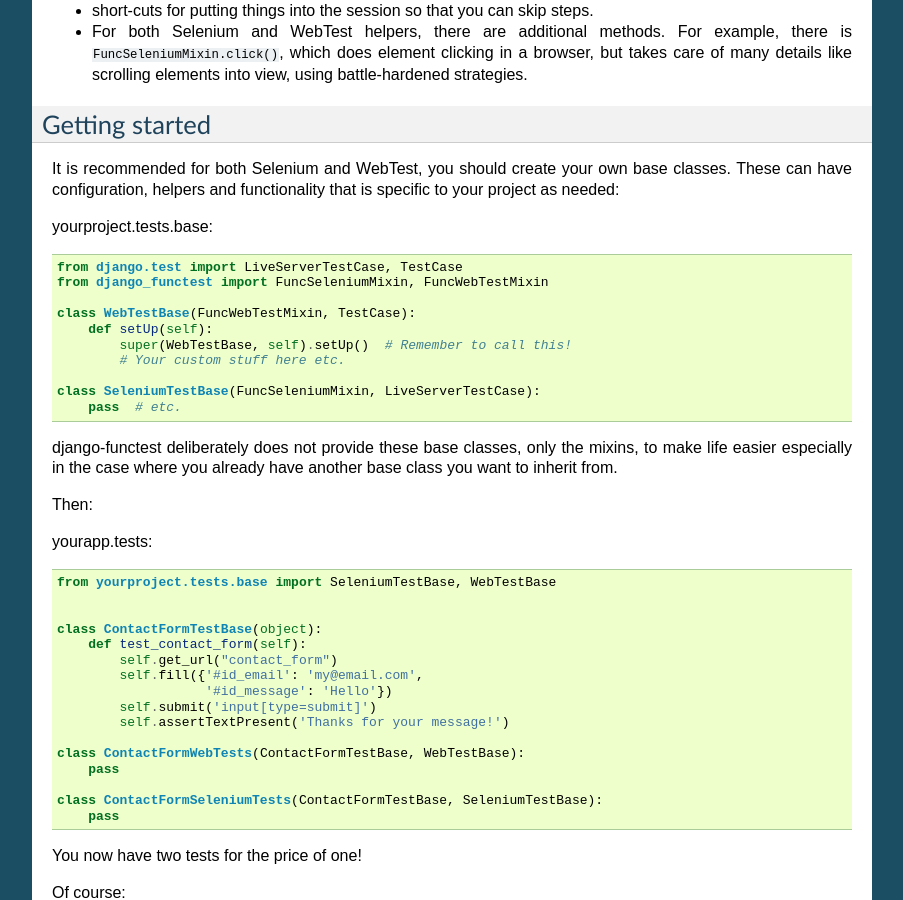
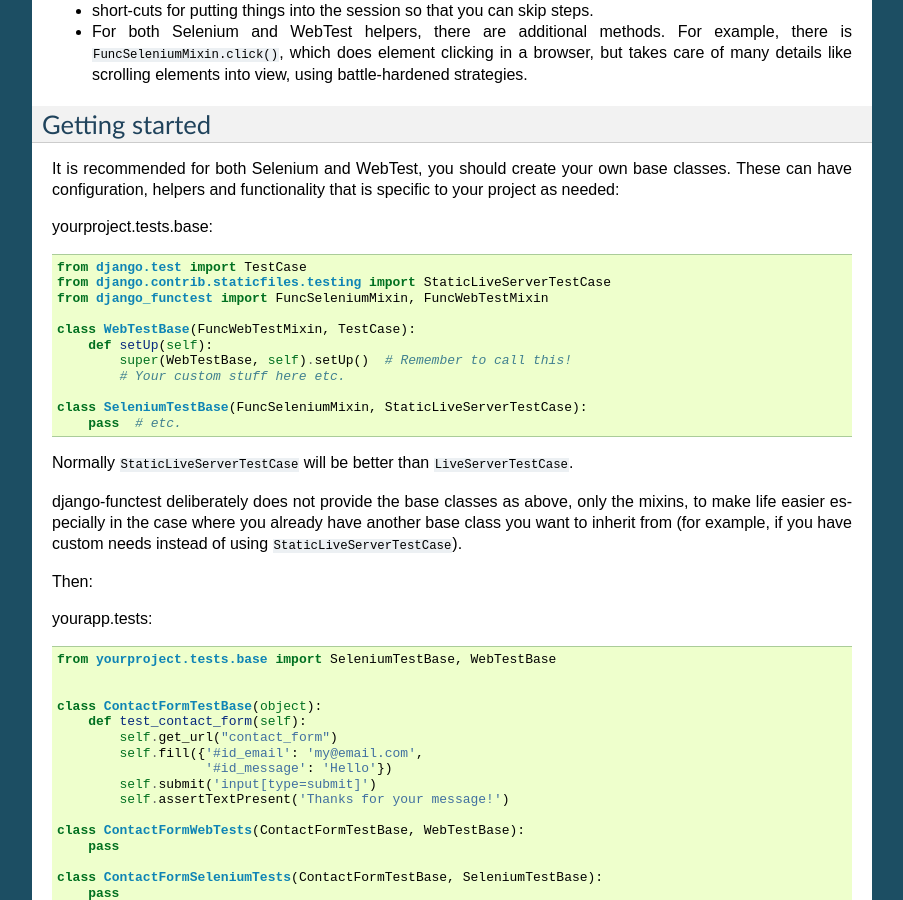
Before and after one commit to django-functest/django-functest, a Sphinx documentation site: the page built from docs/usage.rst, in a window 1280 px wide and 900 px high, scrolled down 904 px. Shown: the whole window, without its empty margins (198-1101 px from the left). Built offline with Sphinx 7.4.7, drawn with Linux system fonts in a browser that asks for light colours.

Commit message:
Serve static files for admin tests

```diff
--- a/docs/usage.rst
+++ b/docs/usage.rst
@@ -70,7 +70,8 @@
 yourproject.tests.base::
 
 
-  from django.test import LiveServerTestCase, TestCase
+  from django.test import TestCase
+  from django.contrib.staticfiles.testing import StaticLiveServerTestCase
   from django_functest import FuncSeleniumMixin, FuncWebTestMixin
 
   class WebTestBase(FuncWebTestMixin, TestCase):
@@ -78,12 +79,16 @@
           super(WebTestBase, self).setUp()  # Remember to call this!
           # Your custom stuff here etc.
 
-  class SeleniumTestBase(FuncSeleniumMixin, LiveServerTestCase):
+  class SeleniumTestBase(FuncSeleniumMixin, StaticLiveServerTestCase):
       pass  # etc.
 
-django-functest deliberately does not provide these base classes, only the
-mixins, to make life easier especially in the case where you already have
-another base class you want to inherit from.
+Normally ``StaticLiveServerTestCase`` will be better than
+``LiveServerTestCase``.
+
+django-functest deliberately does not provide the base classes as above, only
+the mixins, to make life easier especially in the case where you already have
+another base class you want to inherit from (for example, if you have custom
+needs instead of using ``StaticLiveServerTestCase``).
 
 Then:
 
--- a/runtests.py
+++ b/runtests.py
@@ -20,6 +20,7 @@
         "django.contrib.admin",
         "django.contrib.auth",
         "django.contrib.contenttypes",
+        "django.contrib.staticfiles",
         "django.contrib.sessions",
         "django.contrib.sites",
         "django_functest",
```
Also changed, not shown: 2 other files.
